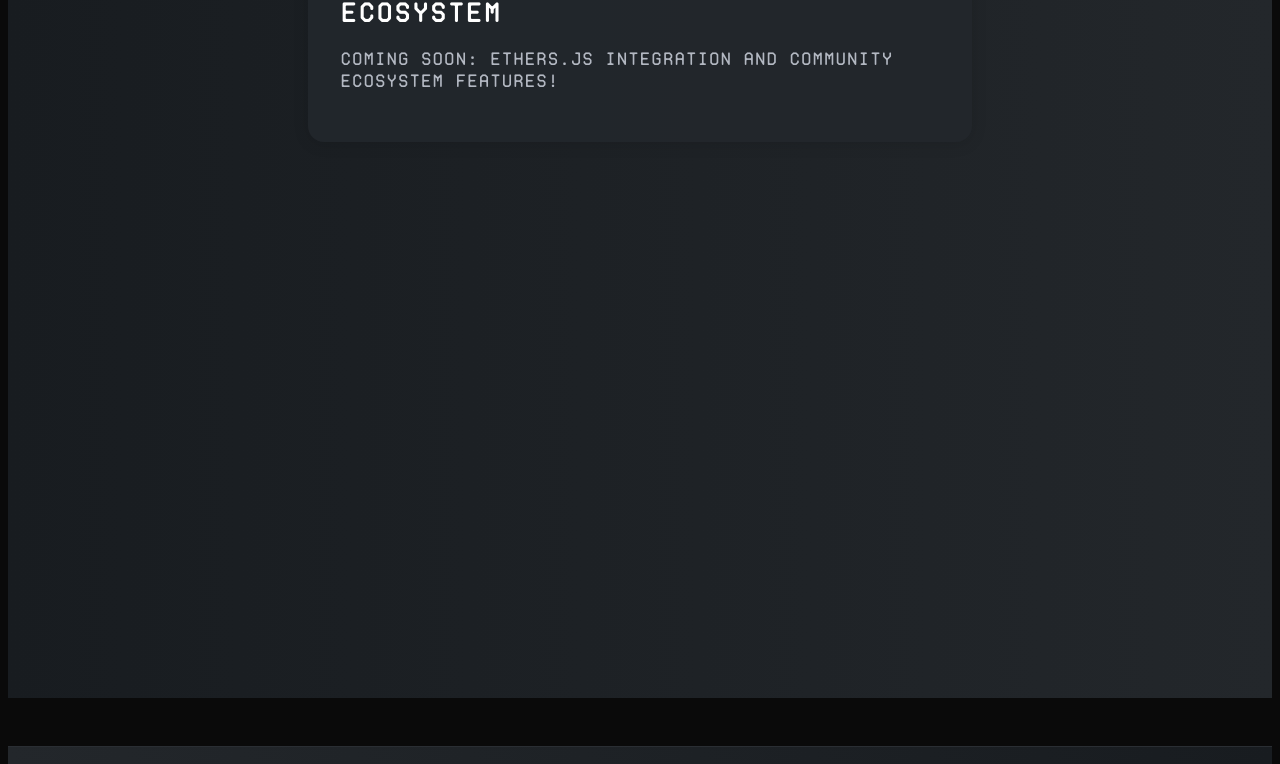
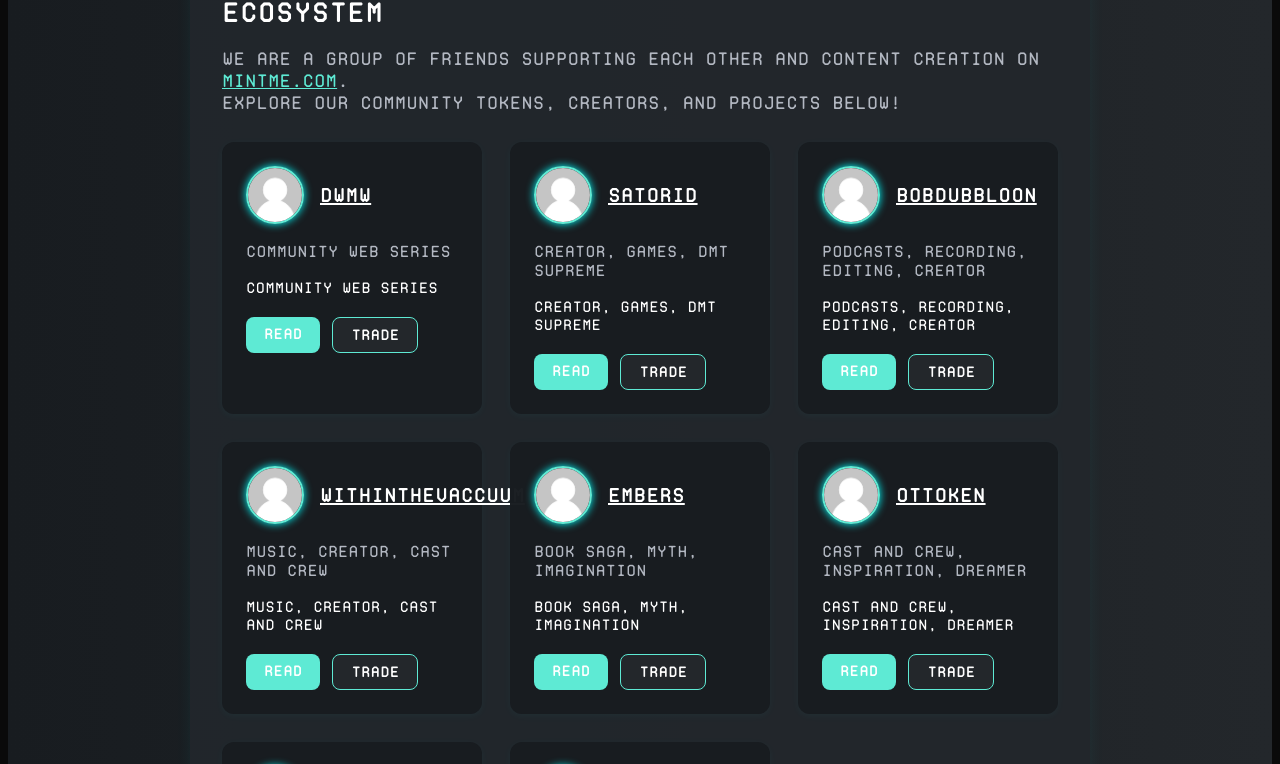
Before and after one commit to DogToken/mtcg, a Next.js app: page /ecosystem in a window 1280 px wide. Shown: the part 190-954 px from the top of the page. Built offline with nearby package versions, Linux system fonts and the light colour scheme; no server answers; the database is empty.

Commit message:
Update page.tsx

```diff
--- a/src/app/ecosystem/page.tsx
+++ b/src/app/ecosystem/page.tsx
@@ -2,6 +2,89 @@
 import Header from "../components/Header";
 
 export default function EcosystemPage() {
+  const people = [
+    {
+      name: 'DWMW',
+      description: 'Community Web Series',
+      token: 'DWMW',
+      roles: 'Community Web Series',
+      image: '/profile.png',
+      profileUrl: '/profile/DWMW',
+      readUrl: 'https://www.mintme.com/token/DWMW',
+      tradeUrl: 'https://www.mintme.com/token/DWMW/trade',
+    },
+    {
+      name: 'SatoriD',
+      description: 'Creator, Games, DMT Supreme',
+      token: 'SatoriD',
+      roles: 'Creator, Games, DMT Supreme',
+      image: '/profile.png',
+      profileUrl: '/profile/SatoriD',
+      readUrl: 'https://www.mintme.com/token/SatoriD',
+      tradeUrl: 'https://www.mintme.com/token/SatoriD/trade',
+    },
+    {
+      name: 'bobdubbloon',
+      description: 'Podcasts, Recording, Editing, Creator',
+      token: 'bobdubbloon',
+      roles: 'Podcasts, Recording, Editing, Creator',
+      image: '/profile.png',
+      profileUrl: '/profile/bobdubbloon',
+      readUrl: 'https://www.mintme.com/token/bobdubbloon',
+      tradeUrl: 'https://www.mintme.com/token/bobdubbloon/trade',
+    },
+    {
+      name: 'withinthevaccuum',
+      description: 'Music, Creator, Cast and Crew',
+      token: 'withinthevaccuum',
+      roles: 'Music, Creator, Cast and Crew',
+      image: '/profile.png',
+      profileUrl: '/profile/withinthevaccuum',
+      readUrl: 'https://www.mintme.com/token/withinthevaccuum',
+      tradeUrl: 'https://www.mintme.com/token/withinthevaccuum/trade',
+    },
+    {
+      name: 'Embers',
+      description: 'Book Saga, Myth, Imagination',
+      token: 'Embers',
+      roles: 'Book Saga, Myth, Imagination',
+      image: '/profile.png',
+      profileUrl: '/profile/Embers',
+      readUrl: 'https://www.mintme.com/token/Embers',
+      tradeUrl: 'https://www.mintme.com/token/Embers/trade',
+    },
+    {
+      name: 'Ottoken',
+      description: 'Cast and Crew, Inspiration, Dreamer',
+      token: 'Ottoken',
+      roles: 'Cast and Crew, Inspiration, Dreamer',
+      image: '/profile.png',
+      profileUrl: '/profile/Ottoken',
+      readUrl: 'https://www.mintme.com/token/Ottoken',
+      tradeUrl: 'https://www.mintme.com/token/Ottoken/trade',
+    },
+    {
+      name: 'Dreams',
+      description: 'Community Airdrop, Building, Dreaming',
+      token: 'Dreams',
+      roles: 'Community Airdrop, Building, Dreaming',
+      image: '/profile.png',
+      profileUrl: '/profile/Dreams',
+      readUrl: 'https://www.mintme.com/token/Dreams',
+      tradeUrl: 'https://www.mintme.com/token/Dreams/trade',
+    },
+    {
+      name: 'MindsGaming',
+      description: 'Creator, Builder, Dreamer',
+      token: 'MindsGaming',
+      roles: 'Creator, Builder, Dreamer',
+      image: '/profile.png',
+      profileUrl: '/profile/MindsGaming',
+      readUrl: 'https://www.mintme.com/token/MindsGaming',
+      tradeUrl: 'https://www.mintme.com/token/MindsGaming/trade',
+    },
+  ];
+
   return (
     <div style={{
       minHeight: '100vh',
@@ -19,14 +102,39 @@
           background: 'rgba(34, 38, 44, 0.95)',
           borderRadius: 16,
           padding: 32,
-          boxShadow: '0 2px 16px 0 rgba(0,0,0,0.12)',
+          boxShadow: '0 2px 16px 0 rgba(0,255,255,0.06)',
           marginBottom: 32,
-          maxWidth: 600,
-          marginLeft: 'auto',
-          marginRight: 'auto',
         }}>
           <h2 style={{ fontSize: 28, fontWeight: 700, marginBottom: 16 }}>Ecosystem</h2>
-          <p style={{ color: '#b3b8c2', fontSize: 18 }}>Coming soon: Ethers.js integration and community ecosystem features!</p>
+          <p style={{ color: '#b3b8c2', fontSize: 18, marginBottom: 28 }}>
+            We are a group of friends supporting each other and content creation on <a href="https://www.mintme.com" target="_blank" rel="noopener noreferrer" style={{ color: '#5eead4', textDecoration: 'underline' }}>mintme.com</a>.<br />
+            Explore our community tokens, creators, and projects below!
+          </p>
+          <div style={{ display: 'grid', gridTemplateColumns: 'repeat(auto-fit, minmax(260px, 1fr))', gap: 28 }}>
+            {people.map(person => (
+              <div key={person.token} style={{
+                background: 'rgba(24,28,32,0.98)',
+                borderRadius: 12,
+                padding: 24,
+                boxShadow: '0 2px 8px 0 rgba(0,255,255,0.04)',
+                display: 'flex',
+                flexDirection: 'column',
+                alignItems: 'flex-start',
+                gap: 10,
+              }}>
+                <div style={{ display: 'flex', alignItems: 'center', gap: 16, marginBottom: 8 }}>
+                  <img src={person.image} alt={person.name} style={{ width: 54, height: 54, borderRadius: '50%', border: '2px solid #5eead4', objectFit: 'cover', boxShadow: '0 0 8px #00ffff' }} />
+                  <a href={person.profileUrl} style={{ color: '#fff', fontWeight: 700, fontSize: 20, textDecoration: 'underline', transition: 'color 0.2s' }}>{person.name}</a>
+                </div>
+                <div style={{ color: '#b3b8c2', fontSize: 16, marginBottom: 8 }}>{person.description}</div>
+                <div style={{ color: '#fff', fontSize: 15, marginBottom: 10 }}>{person.roles}</div>
+                <div style={{ display: 'flex', gap: 12 }}>
+                  <a href={person.readUrl} target="_blank" rel="noopener noreferrer" style={{ color: '#fff', background: '#5eead4', borderRadius: 8, padding: '8px 18px', fontWeight: 700, textDecoration: 'none', fontSize: 15 }}>Read</a>
+                  <a href={person.tradeUrl} target="_blank" rel="noopener noreferrer" style={{ color: '#fff', background: '#23272b', border: '1px solid #5eead4', borderRadius: 8, padding: '8px 18px', fontWeight: 700, textDecoration: 'none', fontSize: 15 }}>Trade</a>
+                </div>
+              </div>
+            ))}
+          </div>
         </section>
       </main>
     </div>
```
